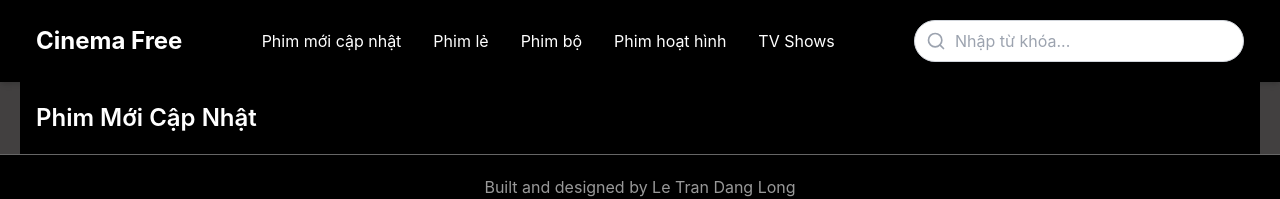
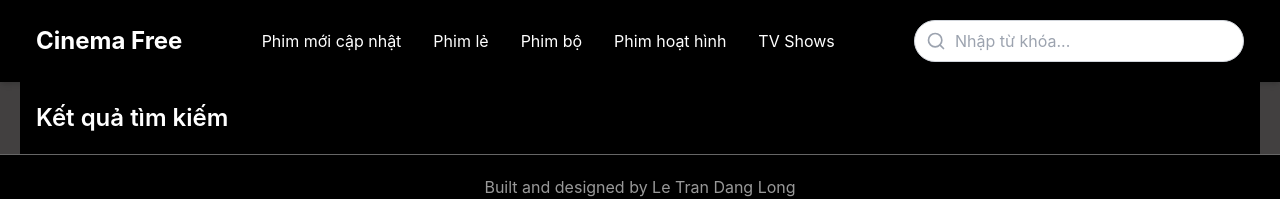
Before and after one commit to LongLee0605/CinemaFree, a React (Create React App) app: page /search in a window 1280 px wide. Shown: the top 199 px of the page. Built offline with nearby package versions, Linux system fonts and the light colour scheme.

Commit message:
update search

```diff
--- a/src/components/Search/components/SearchResults.js
+++ b/src/components/Search/components/SearchResults.js
@@ -33,7 +33,7 @@ const SearchResults = () => {
   return (
     <>
       <div className="container mx-0">
-        <h2 className="text-white text-2xl font-semibold">Phim Mới Cập Nhật</h2>
+        <h2 className="text-white text-2xl font-semibold">Kết quả tìm kiếm</h2>
         <div className="flex">
           <div className="w-3/4 px-4">
             <ul className="flex flex-wrap gap-5 justify-between">
```
